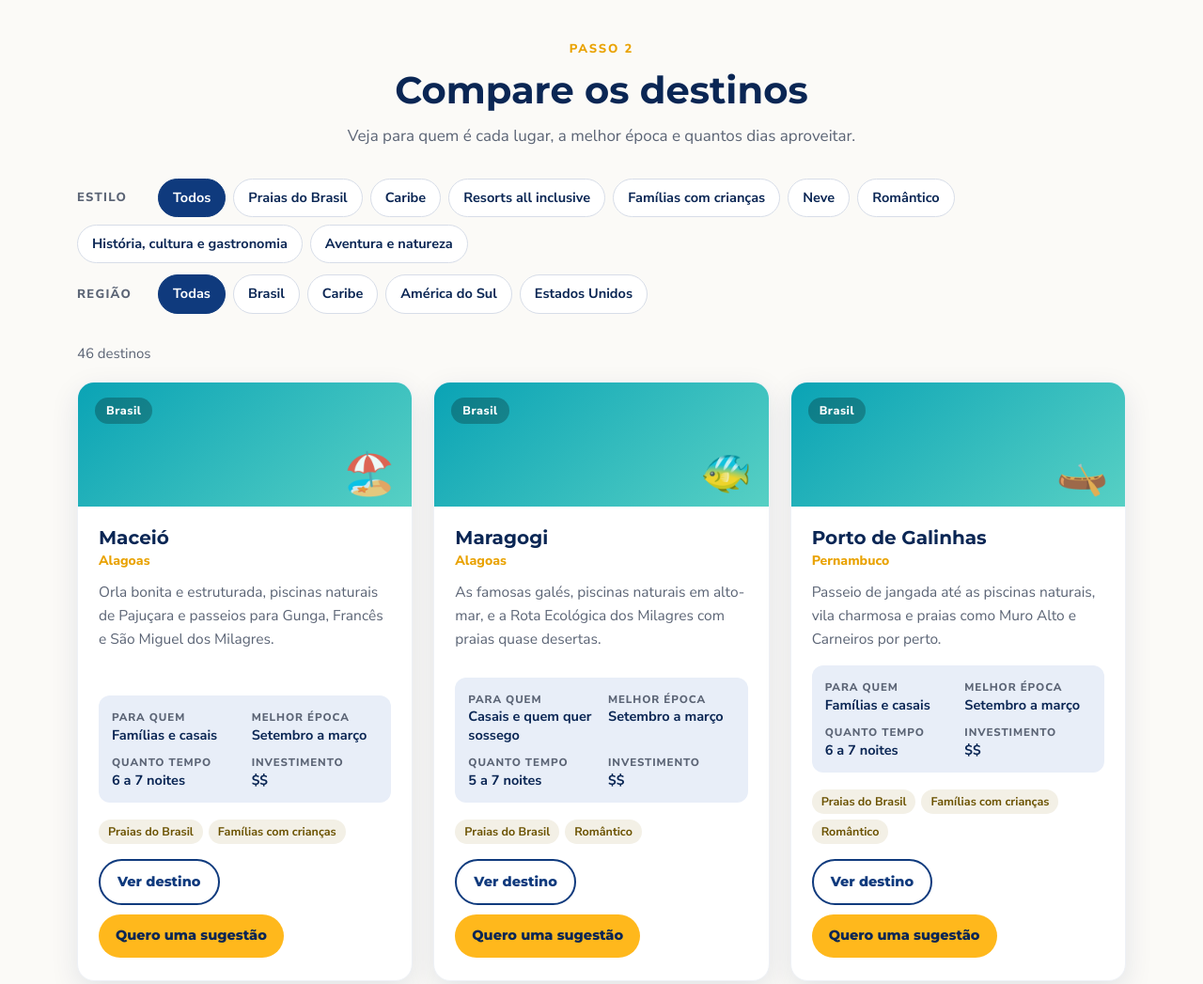
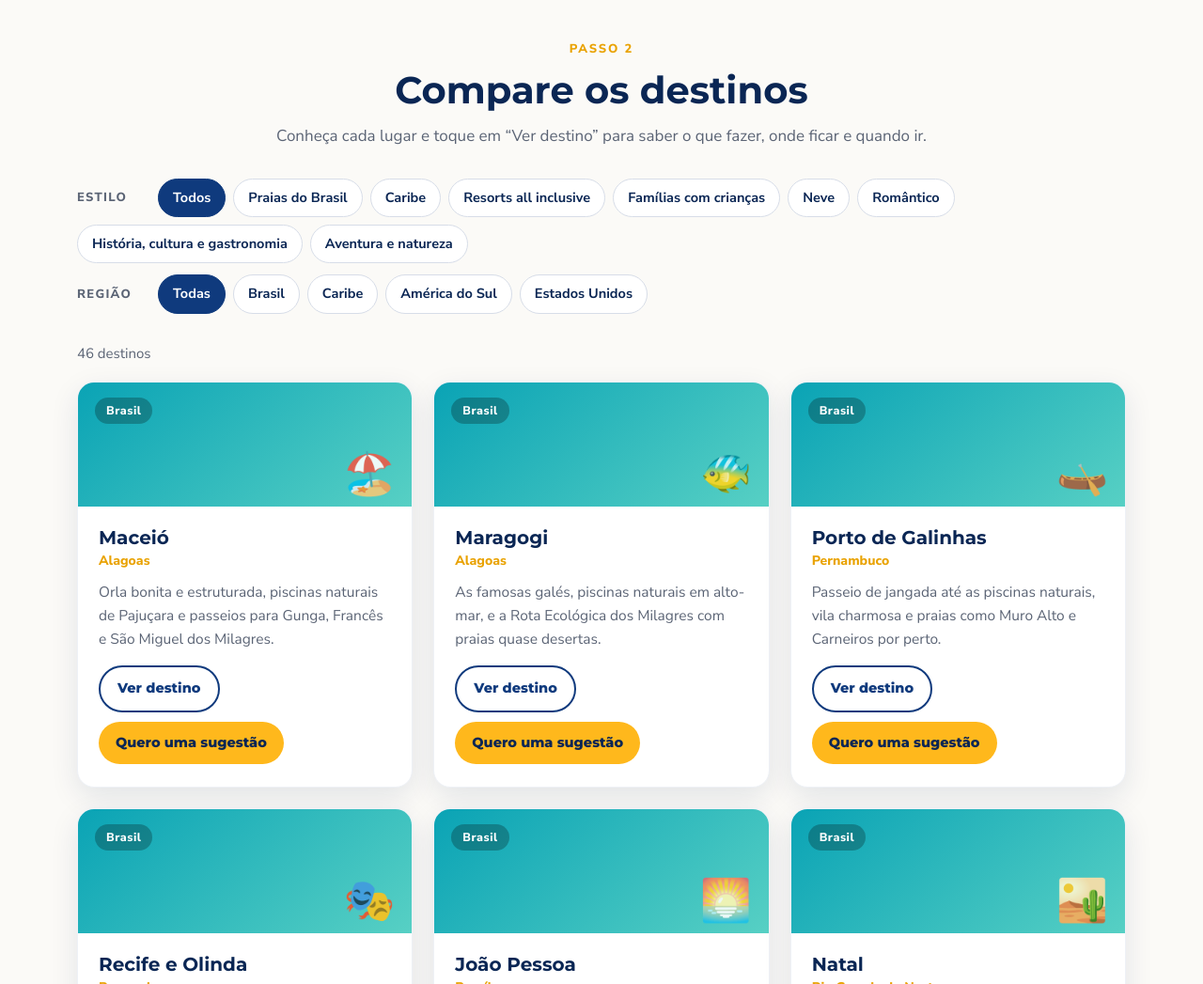
Before and after one commit to annaiturismo/site, a plain HTML site: page destinos.html in a window 1280 px wide. Shown: the part 1780-2827 px from the top of the page at 94% size. Drawn offline with Linux system fonts and the light colour scheme.

Commit message:
Destinos: cards simplificados (só nome, estado e apresentação)
Remove investimento, para quem, melhor época, quanto tempo e as etiquetas de estilo dos cards do guia.

Co-Authored-By: Claude Opus 5.5 <noreply@anthropic.com>
Claude-Session: https://claude.ai/code/session_01FDuZzBoxPqiBMKzoyV3LfW

```diff
--- a/destinos.html
+++ b/destinos.html
@@ -115,7 +115,7 @@
 </div></section>
 
 <section id="lista"><div class="wrap">
-  <div class="titulo" style="margin-bottom:32px"><small>Passo 2</small><h2>Compare os destinos</h2><p>Veja para quem é cada lugar, a melhor época e quantos dias aproveitar.</p></div>
+  <div class="titulo" style="margin-bottom:32px"><small>Passo 2</small><h2>Compare os destinos</h2><p>Conheça cada lugar e toque em “Ver destino” para saber o que fazer, onde ficar e quando ir.</p></div>
   <div class="filtros">
     <div class="grupo" id="f-estilo"><span class="rot">Estilo</span></div>
     <div class="grupo" id="f-regiao"><span class="rot">Região</span></div>
@@ -123,7 +123,6 @@
   <p class="contagem" id="contagem"></p>
   <div class="destinos-grid" id="grade"></div>
   <p class="vazio" id="vazio">Nenhum destino com essa combinação ainda. Fale com a gente que montamos uma sugestão para você!</p>
-  <p class="nota centro">Melhor época e duração são referências gerais. Investimento: <b>$</b> mais econômico · <b>$$</b> intermediário · <b>$$$</b> mais alto. Os valores variam com a data, o hotel e a antecedência da compra.</p>
 </div></section>
 
 <section class="cta"><div class="wrap">
@@ -384,7 +383,6 @@ var DESTINOS = [
 
   function card(d){
     var e = mapaE[d.estilos[0]];
-    var tags = d.estilos.map(function(id){return '<span>'+esc(mapaE[id].nome)+'</span>'}).join('');
     var btns = '';
     if (d.pagina) btns += '<a class="btn btn-linha-azul" href="'+esc(d.pagina)+'">Ver destino</a>';
     if (d.grupo) btns += '<a class="btn btn-linha-azul" href="'+GRUPOS+'" target="_blank" rel="noopener">Ver grupo</a>';
@@ -393,9 +391,7 @@ var DESTINOS = [
       '<div class="topo-d"'+fotoCss(d.foto)+'><span class="regiao">'+esc(d.regiao)+'</span><span class="emo">'+d.emo+'</span></div>'+
       '<div class="corpo"><h3>'+esc(d.nome)+'</h3><div class="onde">'+esc(d.onde)+'</div>'+
       '<p class="desc">'+esc(d.desc)+'</p>'+
-      '<dl><div><dt>Para quem</dt><dd>'+esc(d.para)+'</dd></div><div><dt>Melhor época</dt><dd>'+esc(d.epoca)+'</dd></div>'+
-      '<div><dt>Quanto tempo</dt><dd>'+esc(d.dias)+'</dd></div><div><dt>Investimento</dt><dd>'+'$$$'.slice(0,d.inv)+'</dd></div></dl>'+
-      '<div class="tags">'+tags+'</div><div class="acoes">'+btns+'</div></div></article>';
+      '<div class="acoes">'+btns+'</div></div></article>';
   }
 
   function render(){
```
